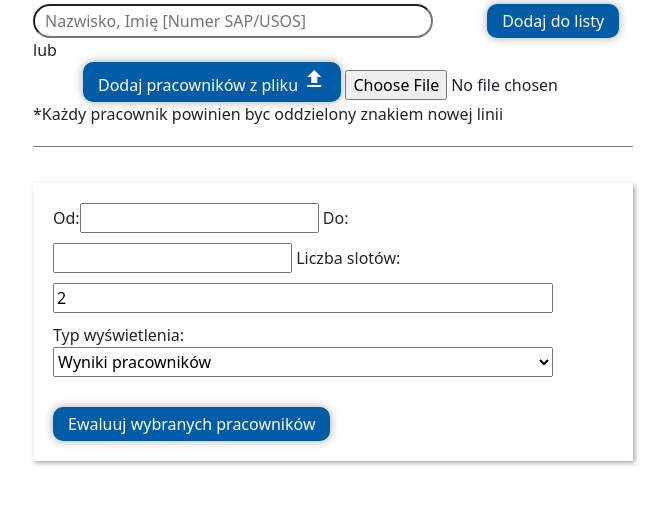
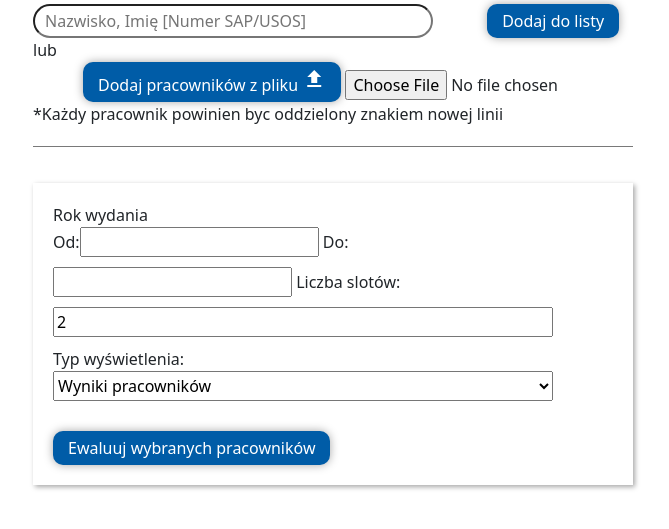
Before and after one commit to pineapple333/laughing-umbrella, a Django app: page / in a window 1280 px wide. Shown: the part 224-753 px from the top of the page, without its empty margins (49-718 px from the left). Run offline with Django 3.2, Linux system fonts and the light colour scheme.

Commit message:
Update search.html

```diff
--- a/Search/templates/search.html
+++ b/Search/templates/search.html
@@ -31,6 +31,7 @@
         </div>
 
         <div class="data-result search-bar">
+			Rok wydania
             <form action="/search/" method="post">
                 {% csrf_token %}
                 {{ form }}
```
